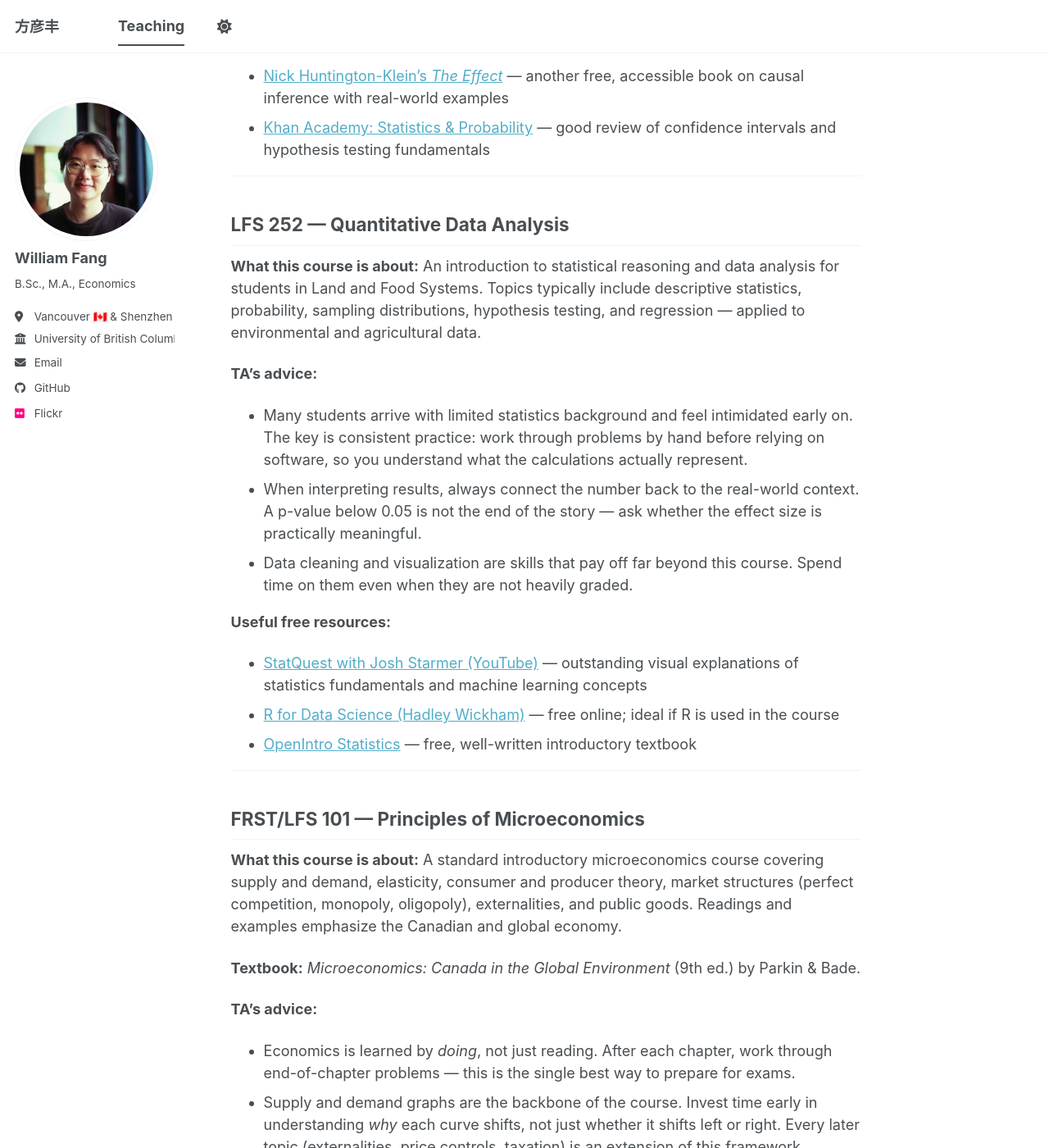
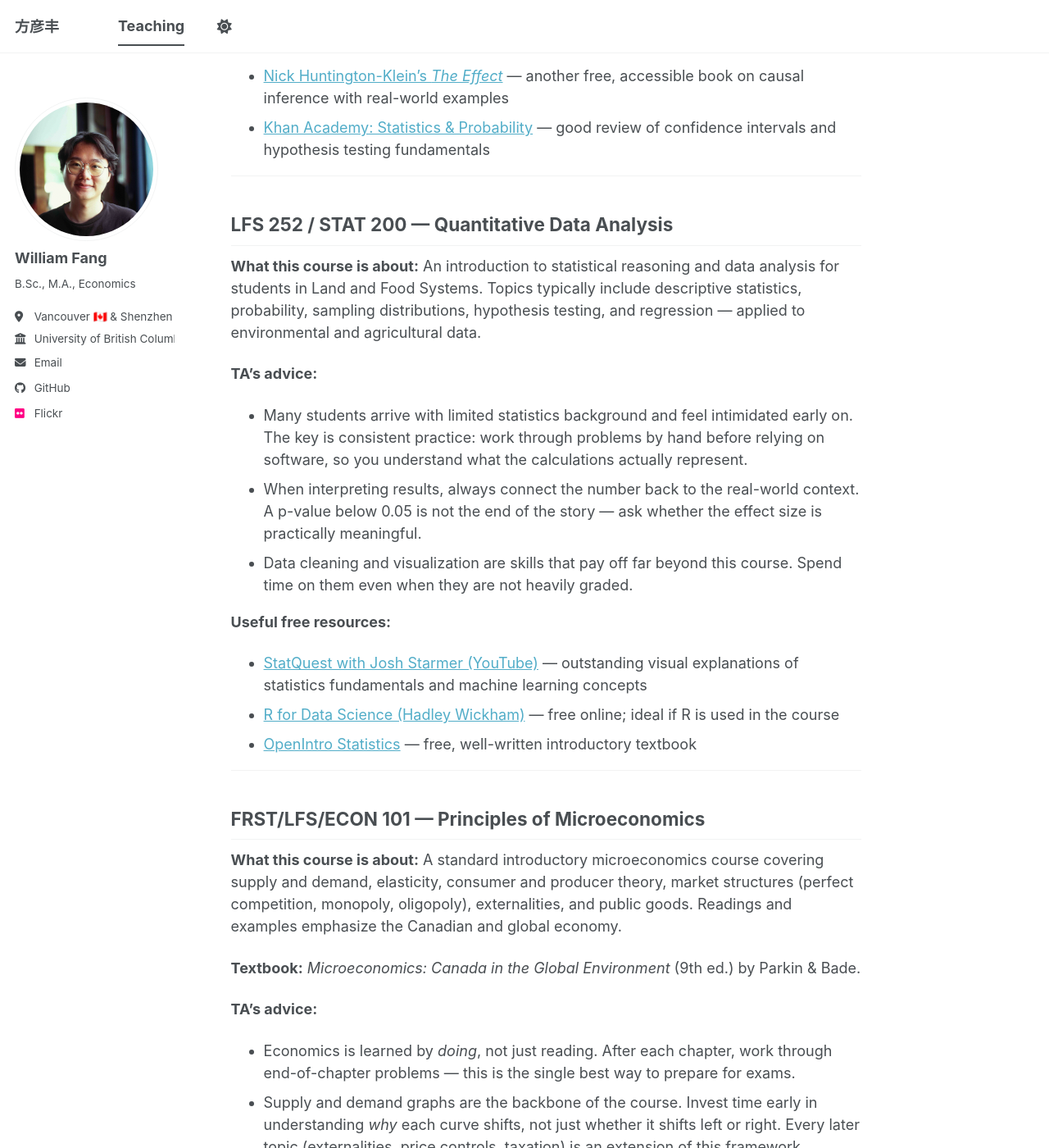
Before and after one commit to will-yanfeng-fang/will-yanfeng-fang.github.io, a Jekyll site: the page built from _teaching/2024-graduate-ta.md, in a window 1280 px wide and 1400 px high, scrolled down 2440 px. Shown: the whole window at 82% size. Built offline with Jekyll 4.4.1, drawn with Linux system fonts in a browser that asks for light colours; a script bundle is joined from its source files by our own code; library files that are not in the unit come from our copies.

Commit message:
Update 2024-graduate-ta.md

```diff
--- a/_teaching/2024-graduate-ta.md
+++ b/_teaching/2024-graduate-ta.md
@@ -64,7 +64,7 @@ I have served as a Teaching Assistant at UBC across courses in economics, statis
 
 ---
 
-## LFS 252 — Quantitative Data Analysis
+## LFS 252 / STAT 200 — Quantitative Data Analysis
 
 **What this course is about:** An introduction to statistical reasoning and data analysis for students in Land and Food Systems. Topics typically include descriptive statistics, probability, sampling distributions, hypothesis testing, and regression — applied to environmental and agricultural data.
 
@@ -80,7 +80,7 @@ I have served as a Teaching Assistant at UBC across courses in economics, statis
 
 ---
 
-## FRST/LFS 101 — Principles of Microeconomics
+## FRST/LFS/ECON 101 — Principles of Microeconomics
 
 **What this course is about:** A standard introductory microeconomics course covering supply and demand, elasticity, consumer and producer theory, market structures (perfect competition, monopoly, oligopoly), externalities, and public goods. Readings and examples emphasize the Canadian and global economy.
 
```
